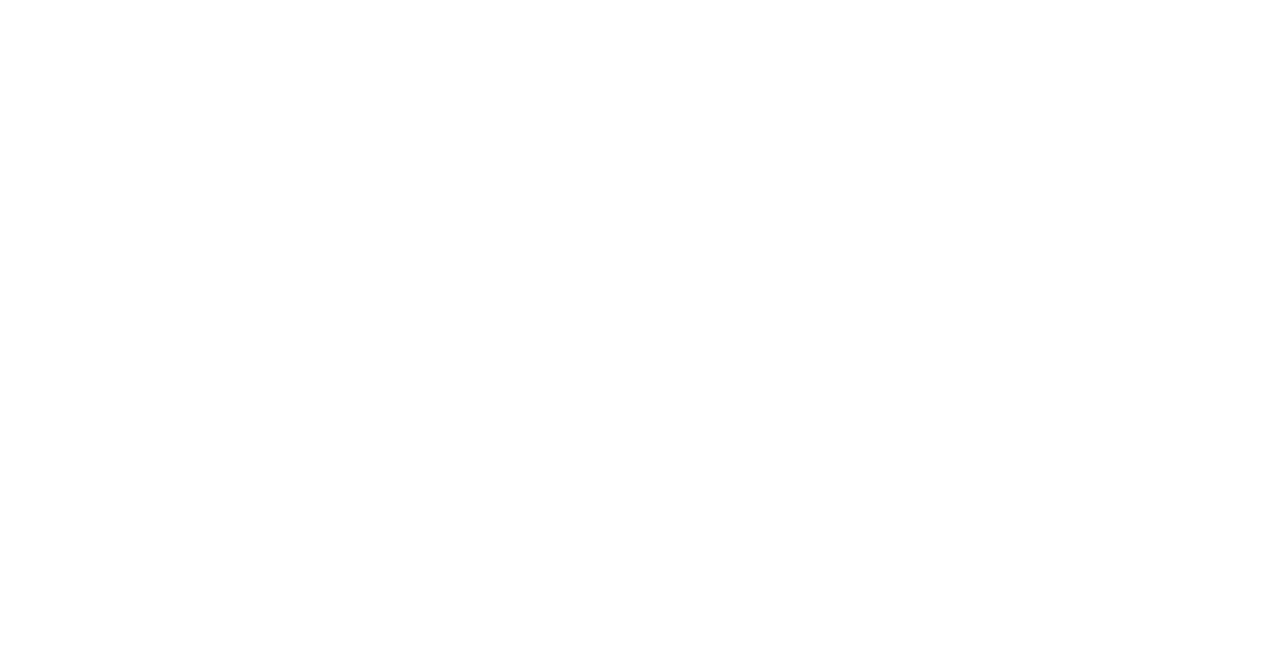
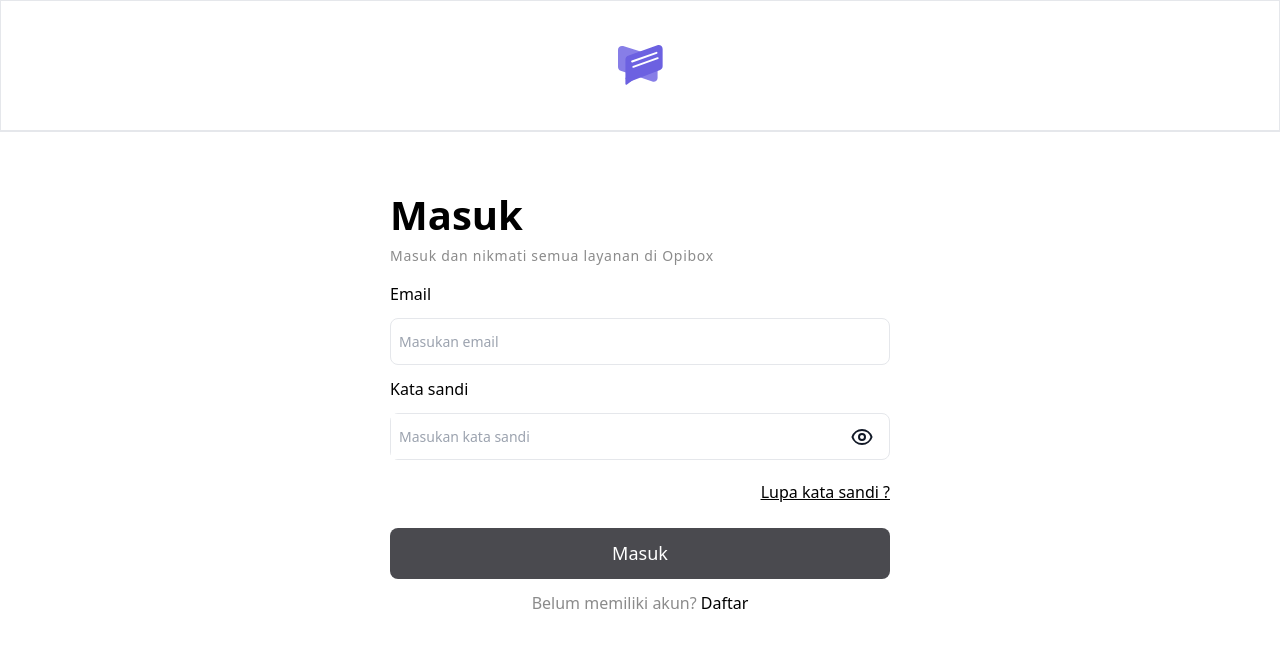
Before and after one commit to akbar5yn/OpiBox, a Nuxt app: page /login in a window 1280 px wide. Before the commit this address had no page. Shown: the top 648 px of the page. Built offline with nearby package versions, Linux system fonts and the light colour scheme.

Commit message:
create login page folder

```diff
--- /dev/null
+++ b/pages/login/index.vue
@@ -0,0 +1,85 @@
+<template>
+  <div class="w-[500px]">
+    <h1 class="text-[40px] font-bold">
+      Masuk
+    </h1>
+    <p class="text-[14px] font-normal tracking-wider text-[#8B8B8B]">
+      Masuk dan nikmati semua layanan di Opibox
+    </p>
+    <form action="" class="flex flex-col gap-y-3 mt-4">
+      <label for="">Email</label>
+      <input
+        id="email"
+        class="border rounded-lg px-2 py-3 text-[14px] outline-none"
+        type="text"
+        name="email"
+        placeholder="Masukan email"
+        required
+      >
+
+      <label for="">Kata sandi</label>
+      <div class="password-input-wrapper flex relative border rounded-lg">
+        <input
+          id="password"
+          class="px-2 py-3 text-[14px] w-[90%] outline-none"
+          name="password"
+          placeholder="Masukan kata sandi"
+          :type="showPassword ? 'text' : 'password'"
+        >
+        <img
+          v-if="showPassword"
+          src="../../assets/img/eye-slash.svg"
+          alt="eye"
+          class="absolute cursor-pointer self-center flex right-4"
+          @click="showPassword = !showPassword"
+        >
+        <img
+          v-if="!showPassword"
+          src="../../assets/img/eye.svg"
+          alt="eye"
+          class="absolute cursor-pointer self-center flex right-4"
+          @click="showPassword = !showPassword"
+        >
+      </div>
+      <div class="flex justify-end underline">
+        <nuxt-link to="" class="mt-2">
+          Lupa kata sandi ?
+        </nuxt-link>
+      </div>
+      <div class="mt-3">
+        <button
+          type="submit"
+          class="text-white bg-[#4A4A4F] p-3 w-full rounded-lg text-[18px]"
+        >
+          Masuk
+        </button>
+        <p class="text-center mt-3">
+          <span class="text-[#8B8B8B]"> Belum memiliki akun? </span>
+          <nuxt-link to="/register">
+            Daftar
+          </nuxt-link>
+        </p>
+      </div>
+    </form>
+  </div>
+</template>
+
+<script>
+export default {
+  name: 'LoginView',
+  layout: 'AuthView',
+
+  data () {
+    return {
+      showPassword: false,
+      isClose: false
+    }
+  },
+  methods: {
+    closeModal () {
+      this.isClose = true
+      this.$emit('close', this.isClose)
+    }
+  }
+}
+</script>
```
